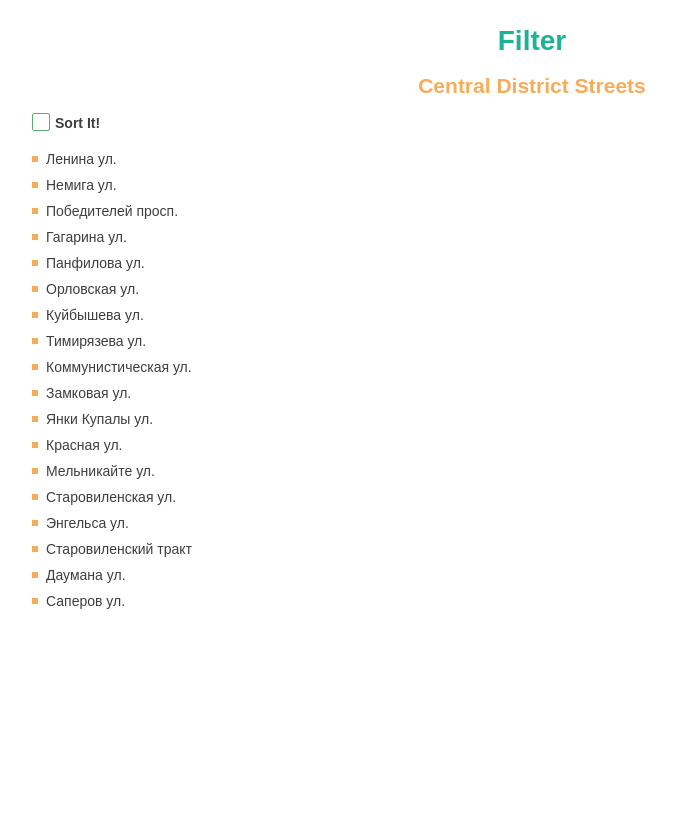
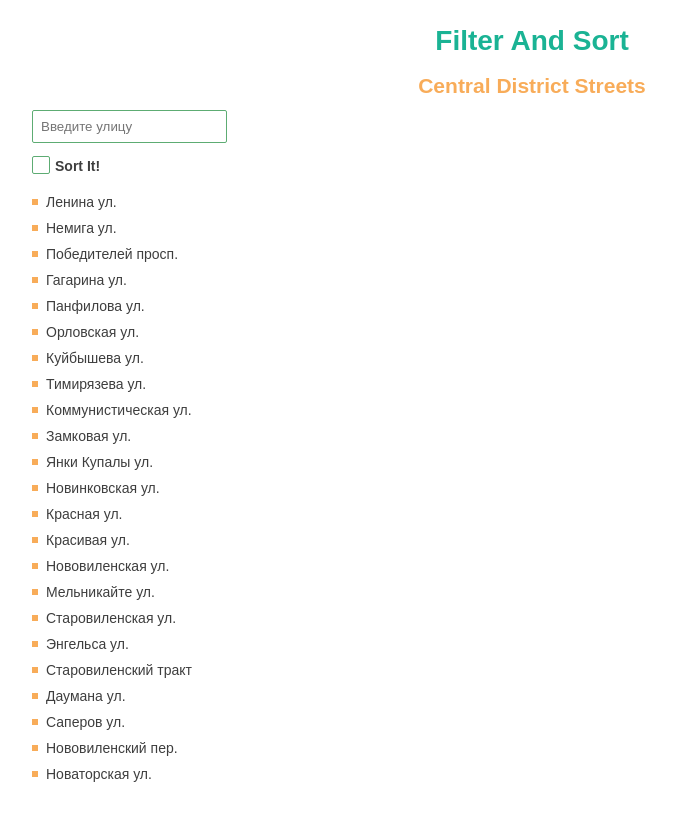
Before and after one commit to 7721121/fd3-yurkevich, a React app in the folder filter-server/: page / in a window 1280 px wide. Shown: the whole page, without its empty margins (108-784 px from the left). Built offline with nearby package versions, Linux system fonts and the light colour scheme.

Commit message:
fd3-iy: #2 Filter - added filter

```diff
--- a/filter-server/App.js
+++ b/filter-server/App.js
@@ -5,13 +5,15 @@ import ReactDOM from 'react-dom';
 
 import FilterAndSort from './components/FilterAndSort';
 
-let defSorted=false;
+let defaultSorted=false;
+let defaultLabelText='Sort It!';
 let streetsArr=require('./streets.json');
 
 ReactDOM.render(
   <FilterAndSort
     streets={streetsArr}
-    defsorted={defSorted}
+    defsorted={defaultSorted}
+    deflabeltext={defaultLabelText}
   />
   , document.getElementById('container')
 );
--- a/filter-server/components/FilterAndSort.js
+++ b/filter-server/components/FilterAndSort.js
@@ -7,12 +7,25 @@ class FilterAndSort extends React.Component {
 
   static propTypes = {
     streets: PropTypes.array,
-    defsorted: PropTypes.bool,
+    defaultSorted: PropTypes.bool,
+    defaultLabelText: PropTypes.string,
   };
 
   state = {
     isSorted: this.props.defsorted,
-    streetsForSort: this.props.streets
+    streetsForSort: this.props.streets,
+    labelText: this.props.deflabeltext,
+    filterValue: ''
+  }
+
+  filterStreets = (e) => {
+    var typingValue = e.target.value.toLowerCase();
+    var filteredStreetsArr = this.state.streetsForSort.slice(0);
+    var filteredStreets = filteredStreetsArr.filter(function(item) {
+      var streetName = item.name.toLowerCase();
+      return streetName.includes(typingValue);
+    });
+    this.setState( {filterValue: typingValue, streetsForSort: filteredStreets});
   }
 
   checkboxChangeState = () => {
@@ -22,27 +35,31 @@ class FilterAndSort extends React.Component {
       if (this.state.isSorted === false){
         var sortedStreets = this.state.streetsForSort.slice(0);
         sortedStreets.sort(function(a,b) {
-          return a.name < b.name ? -1 : a.name > b.name ? 1 : 0;
+          var x = a.name.toLowerCase();
+          var y = b.name.toLowerCase();
+          return x < y ? -1 : x > y ? 1 : 0;
         });
-        this.setState( {streetsForSort: sortedStreets} );
+        this.setState( {streetsForSort: sortedStreets, labelText: 'Sorted'});
 
       }else{
-        this.setState( {streetsForSort: this.props.streets} );
+        this.setState( {streetsForSort: this.props.streets, labelText: this.props.deflabeltext} );
       }
   }
 
   render() {
 
-  var streetsList = this.state.streetsForSort.map( v =>
-      <li key={v.id}>{v.name}</li>
-  );
+    var streetsList = this.state.streetsForSort.map( v =>
+        <li key={v.id}>{v.name}</li>
+    );
+
     return (
       <div className='FilterAndSort'>
-        <h1>Filter</h1>
+        <h1>Filter And Sort</h1>
         <h2>Central District Streets</h2>
+        <input type="search"  placeholder="Введите улицу" defaultValue={this.state.filterValue} onChange={this.filterStreets} />
         <div className="checkbox-block">
           <input type="checkbox" id="sort" onChange={this.checkboxChangeState} />
-          <label htmlFor="sort">Sort It!</label>
+          <label htmlFor="sort">{this.state.labelText}</label>
         </div>
         <ul className='street-list'>{streetsList}</ul>
       </div>
--- a/filter-server/components/styles/FilterAndSort.css
+++ b/filter-server/components/styles/FilterAndSort.css
@@ -88,6 +88,13 @@ li:before {
   font-weight: bold;
 }
 
+input {
+  border: 1px solid #5dac73;
+  border-radius: 2px;
+  padding: 8px;
+  margin-bottom: 10px;
+}
+
 input[type=checkbox] {
   position: absolute;
   clip: rect(0, 0, 0, 0);
--- a/filter-server/streets.json
+++ b/filter-server/streets.json
@@ -10,11 +10,16 @@
     {"id": 9, "name": "Коммунистическая ул."},
     {"id": 10, "name": "Замковая ул."},
     {"id": 11, "name": "Янки Купалы ул."},
-    {"id": 12, "name": "Красная ул."},
-    {"id": 13, "name": "Мельникайте ул."},
-    {"id": 14, "name": "Старовиленская ул."},
-    {"id": 15, "name": "Энгельса ул."},
-    {"id": 16, "name": "Старовиленский тракт"},
-    {"id": 17, "name": "Даумана ул."},
-    {"id": 18, "name": "Саперов ул."}
+    {"id": 12, "name": "Новинковская ул."},
+    {"id": 13, "name": "Красная ул."},
+    {"id": 14, "name": "Красивая ул."},
+    {"id": 15, "name": "Нововиленская ул."},
+    {"id": 16, "name": "Мельникайте ул."},
+    {"id": 17, "name": "Старовиленская ул."},
+    {"id": 18, "name": "Энгельса ул."},
+    {"id": 19, "name": "Старовиленский тракт"},
+    {"id": 20, "name": "Даумана ул."},
+    {"id": 21, "name": "Саперов ул."},
+    {"id": 22, "name": "Нововиленский пер."},
+    {"id": 23, "name": "Новаторская ул."}
 ]
```
